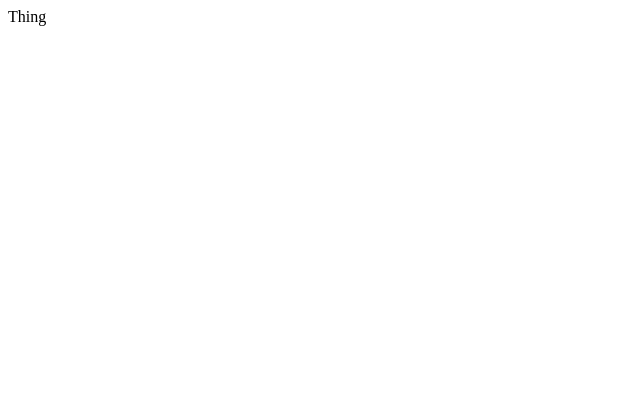
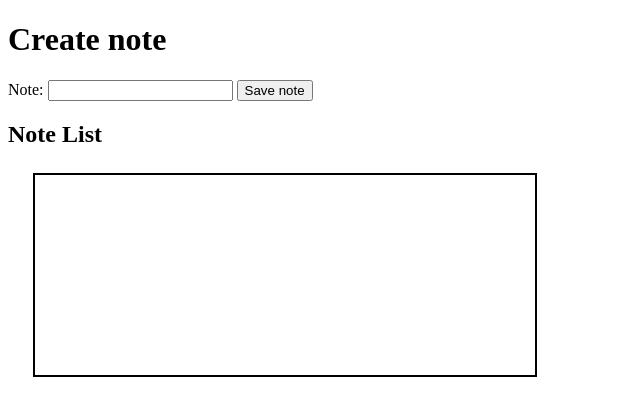
Before and after one commit to OutWooods/nevernote, a website: page index.html in a window 1280 px wide. Shown: the whole page, without its empty margins (0-640 px from the left). Drawn offline with Linux system fonts and the light colour scheme.

Commit message:
Index updated to include form, list element, and headings to give idea of display / page format

```diff
--- /dev/null
+++ b/css/main.css
@@ -0,0 +1,6 @@
+.notebody{
+    width: 300px;
+    border: 2px solid black;
+    padding: 100px;
+    margin: 25px;
+}
--- a/index.html
+++ b/index.html
@@ -1 +1,24 @@
-<div id="Bob">Thing</div>
+<!DOCTYPE html>
+<html>
+  <head>
+    <meta charset="utf-8">
+    <title>NeverNote</title>
+    <link rel="stylesheet" href="css/main.css">
+    <script src= 'src/models/note.js'></script>
+    <script src= 'src/models/noteList.js'></script>
+  </body>
+  </head>
+  <body>
+    <h1> Create note </h1>
+    <form>
+      Note:
+      <input name='note_content' type='text'>
+      <input type='submit' value='Save note'>
+    </form>
+    <div class='notebox'>
+      <h2> Note List </h2>
+      <ul id='notelist'></ul>
+    </div>
+    <div class='notebody'></div>
+  </body>
+</html>
```
Also changed, not shown: testRunner.html (+1 -1 lines).
